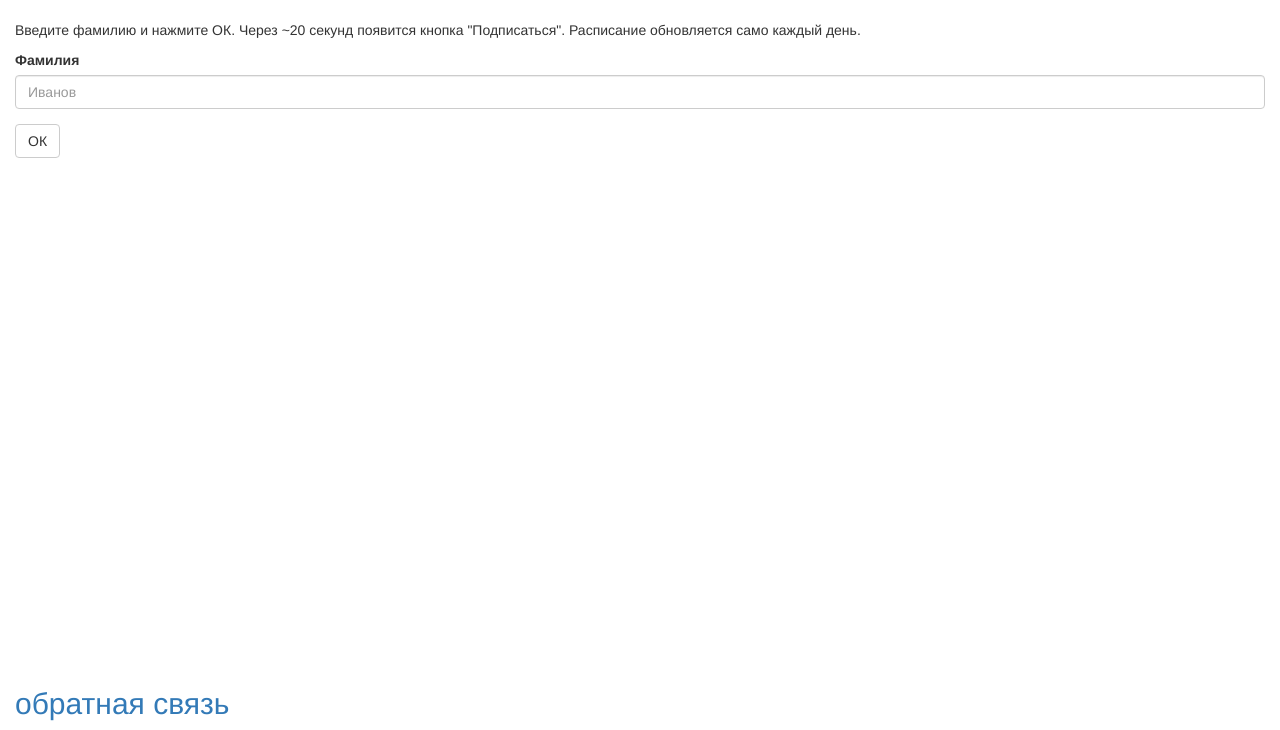
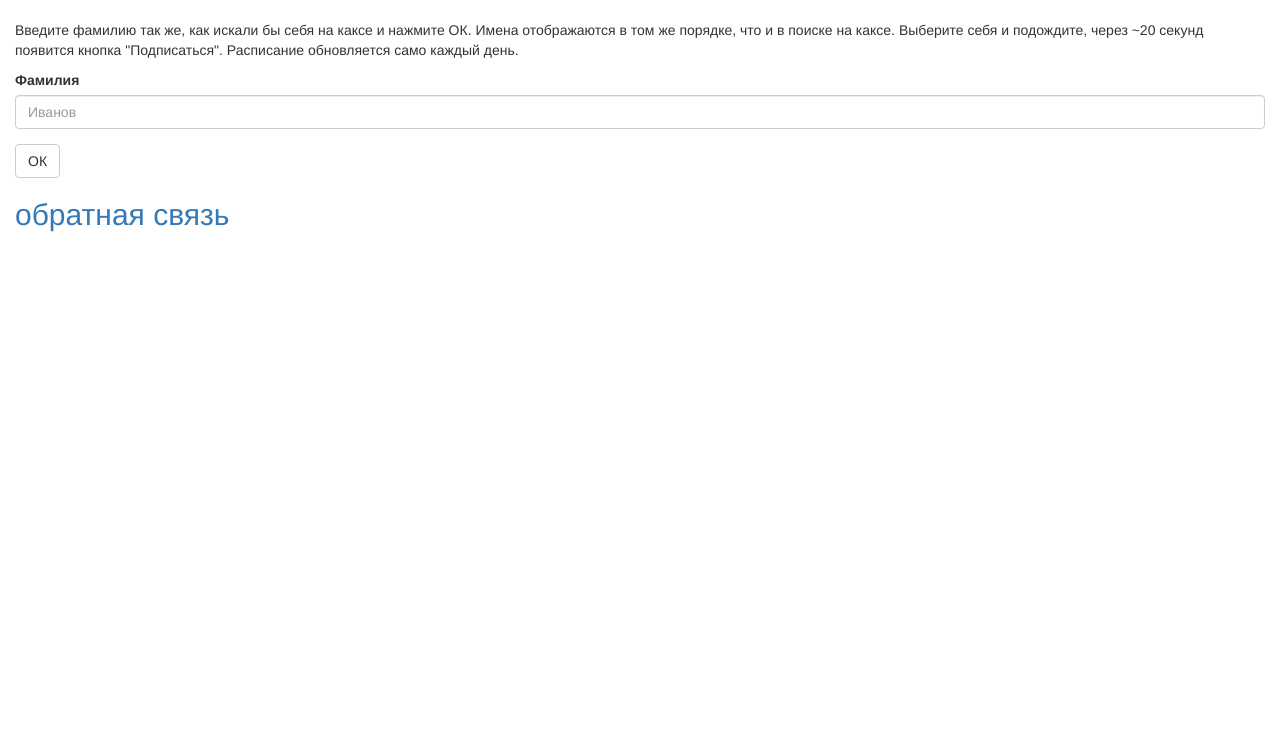
Before and after one commit to slava7713/timetable-cacs, a Flask app: page / in a window 1280 px wide. Shown: the part 70-800 px from the top of the page. Run offline with Flask 2, Linux system fonts and the light colour scheme; some libraries are stand-ins or nearby versions.

Commit message:
Visual updates

```diff
--- a/app.py
+++ b/app.py
@@ -77,14 +77,6 @@ def show_stats():
     return render_template('stats.html', totals=totals, items=items)
 
 
-# # TODO: remove
-# @app.route('/test')
-# def test():
-#     b = open("D:\\Users\\slava_000\\Desktop\\test.ics", 'rb')
-#     return send_file(b, attachment_filename='123.ics',
-#                      mimetype='text/calendar'), 200, {'Content-Type': 'text/calendar; charset=utf-8'}
-
-
 @app.errorhandler(404)
 def page_not_found(e):
     return e, 404
@@ -92,5 +84,7 @@ def page_not_found(e):
 
 if __name__ == '__main__':
 
-    debug = os.environ['FLASK_DEBUG']
-    app.run(debug=debug)
+    if os.environ['FLASK_DEBUG']:
+        app.run(host='192.168.10.101', debug=True)
+    else:
+        app.run()
--- a/cacs_interactions.py
+++ b/cacs_interactions.py
@@ -9,6 +9,10 @@ def search(search_term):
     search_page_text = requests.post('http://cacs.econ.msu.ru/index.php', params={'mnu': '75'}, data=search_term).text
     search_page_soup = bs4.BeautifulSoup(search_page_text, 'html5lib')
     table = search_page_soup.find('form', {'name': 'FrmStdSrch'}).next_sibling.next_sibling.next_sibling
+
+    table['class'].append(' table-striped')
+    del table['bgcolor']
+    table.tbody.contents[2].append(search_page_soup.new_tag('td'))
 
     for row in table.tbody.contents[3:]:
         selst = int(row['onclick'].split('=')[2].strip()[:-1])
--- a/templates/main.html
+++ b/templates/main.html
@@ -94,10 +94,12 @@
 <h1 class="h1 navbar">Расписание</h1>
 
 <div id="instructions" class="container-fluid">
-    <p>Введите фамилию и нажмите ОК. Через ~20 секунд появится кнопка "Подписаться". Расписание обновляется само каждый день.</p>
+    <p>Введите фамилию так же, как искали бы себя на каксе и нажмите ОК. Имена отображаются в том же порядке, что и в поиске на каксе.
+        Выберите себя и подождите, через ~20 секунд появится кнопка "Подписаться".
+        Расписание обновляется само каждый день.</p>
 </div>
 
-{% if not file or search_results %}
+{% if not (file or search_results) %}
 
 <div id="form" class="container-fluid">
 
@@ -149,7 +151,7 @@
 
 {% endif %}
 
-<footer class="container-fluid" style="position:fixed; bottom:0; left:0}">
+<footer class="container-fluid">
 
     <h2><a href="mailto:timetable.cacs@gmail.com">обратная связь</a></h2>
 
```
